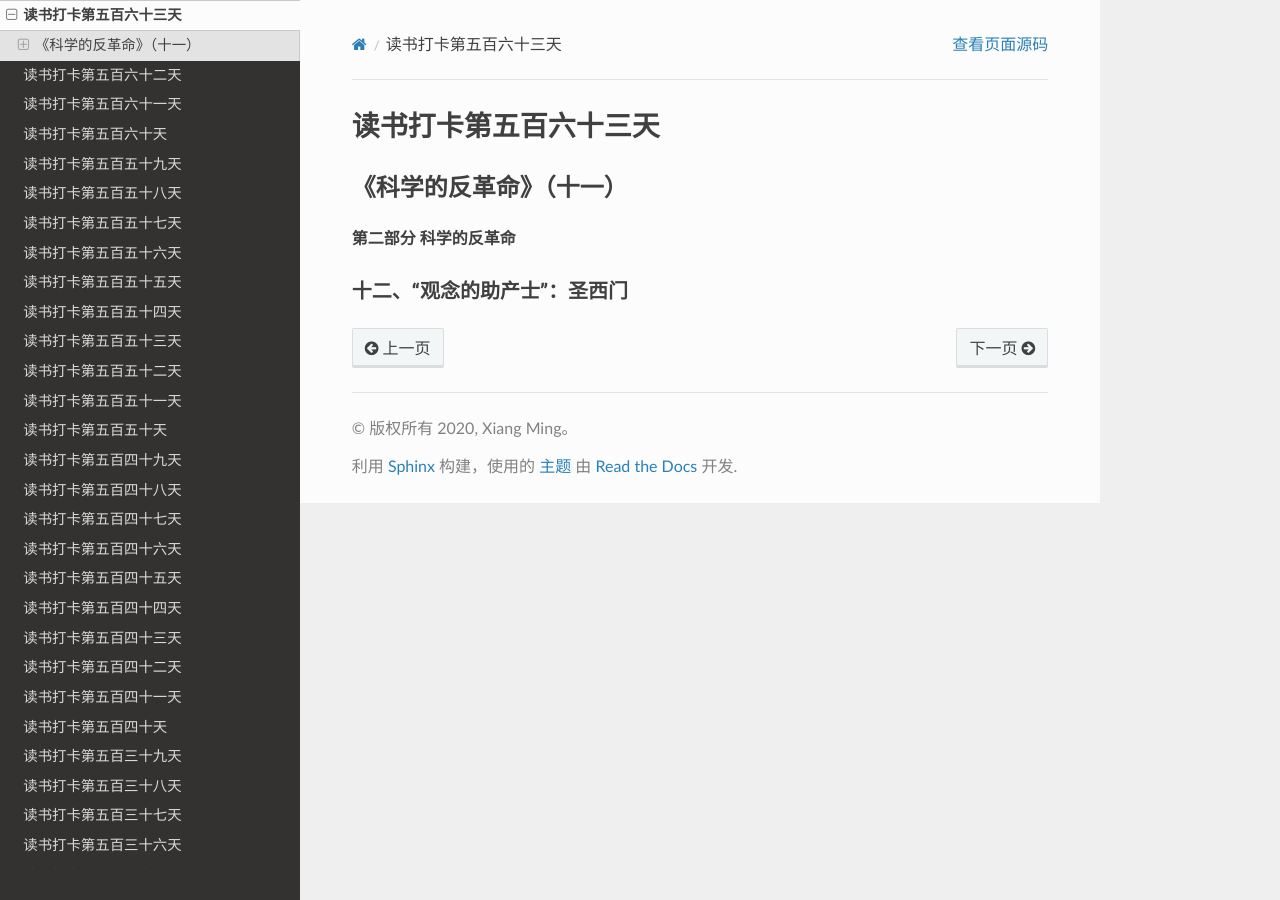
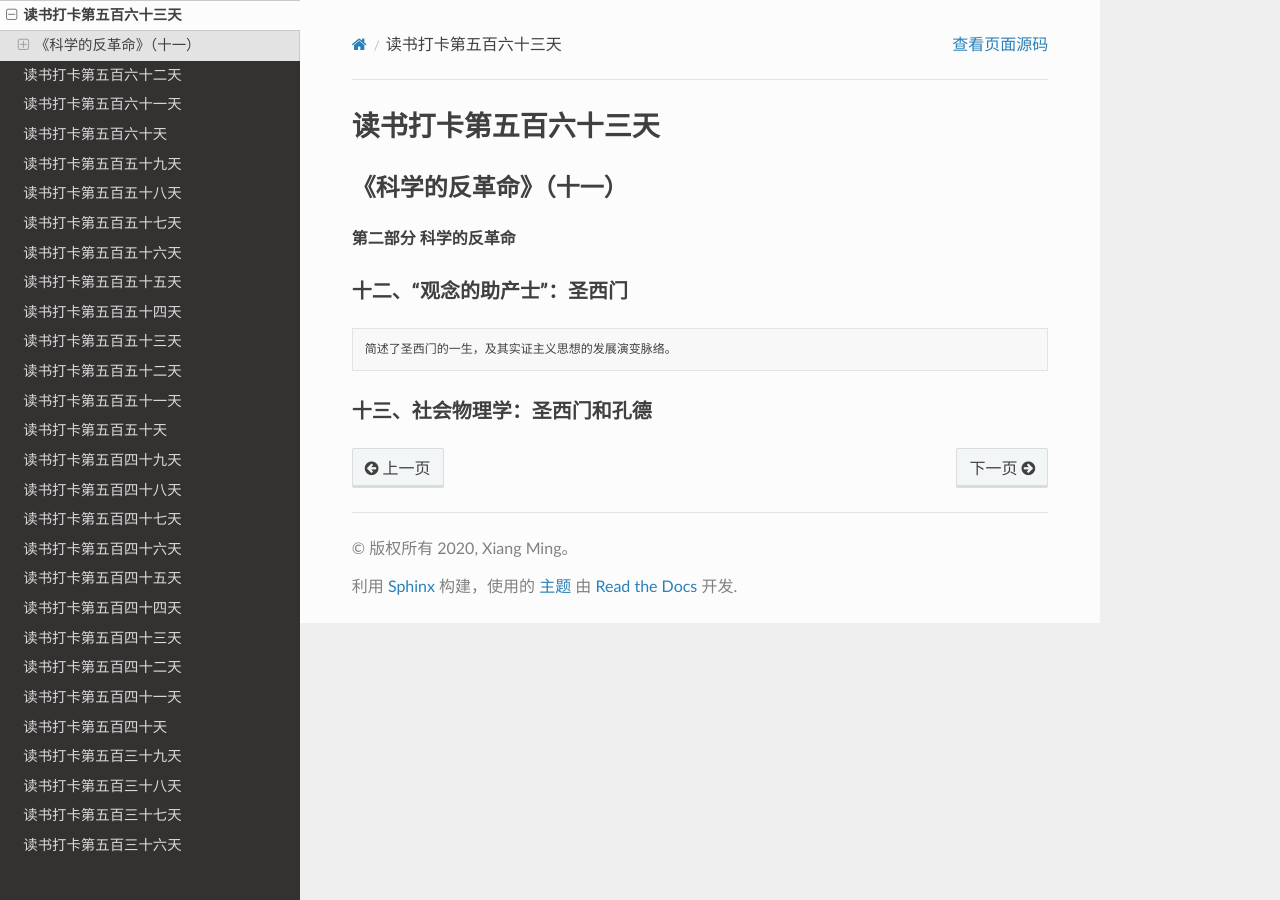
Before and after one commit to xiangming1975/reading, a Sphinx documentation site: the page built from source/2022-03-27.md, in a window 1280 px wide. Built offline with Sphinx 7.4.7 and the Read the Docs theme 2.0.0, drawn with Linux system fonts in a browser that asks for light colours.

Commit message:
自动提交时间: 2022-03-28T22:07:24,333580728+08:00

````diff
--- a/source/2022-03-27.md
+++ b/source/2022-03-27.md
@@ -5,4 +5,10 @@
 
 ### 十二、“观念的助产士”：圣西门
 
+```
+简述了圣西门的一生，及其实证主义思想的发展演变脉络。
+```
+
+### 十三、社会物理学：圣西门和孔德
+
 >
````
